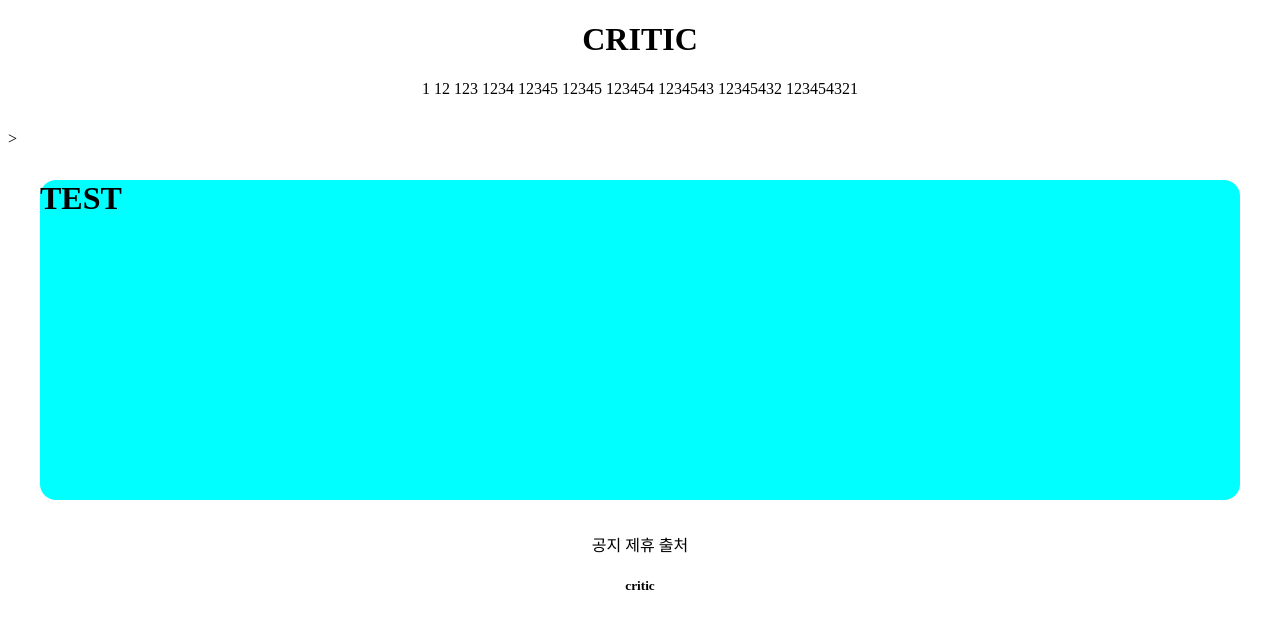
After one commit to WOOONGGG/gis_1, a Django app: template accountapp/templates/accountapp/hello_world.html in a window 1280 px wide. The commit adds this page. Shown: the top 629 px of the page. Run offline with Django 3.2, Linux system fonts and the light colour scheme; the template is opened without the code that fills it, so the values that code supplies are empty; parts of the project's set-up code (start-up, migrations or seed data) failed here and were passed over.

Commit message:
21.07.07_1

```diff
--- /dev/null
+++ b/accountapp/templates/accountapp/hello_world.html
@@ -0,0 +1,11 @@
+{% extends 'base.html' %}
+
+{% block content %}
+
+    <div style ='height: 20rem; background-color: aqua; margin: 2rem; border-radius: 1rem'>
+        <h1>TEST</h1>
+
+</div>
+
+
+{% endblock %}
--- a/accountapp/views.py
+++ b/accountapp/views.py
@@ -4,4 +4,4 @@ from django.shortcuts import render
 
 # Create your views here.
 def hello_world(request):
-    return HttpResponse('Hello World!')
+    return render(request, 'accountapp/hello_world.html')
--- a/templates/base.html
+++ b/templates/base.html
@@ -1,10 +1,11 @@
 <!DOCTYPE html>
 <html lang="en">
-<head>
-    <meta charset="UTF-8">
-    <title>Title</title>
-</head>
+{% include 'header.html'%}
 <body>
 
+{% block content %}
+{% endblock  %}
+
+{%  include 'footer.html' %}
 </body>
 </html>
--- /dev/null
+++ b/templates/footer.html
@@ -0,0 +1,13 @@
+<div style = 'text-align: center'>
+
+    <div class="pragmatic_header_button">
+         <span>공지</span>
+         <span>제휴</span>
+         <span>출처</span>
+    </div>
+    <div class ="pragmatic_header_logo">
+        <h5>critic</h5>
+    </div>
+
+
+</div>
--- /dev/null
+++ b/templates/header.html
@@ -0,0 +1,20 @@
+<div style="text-align: center">
+
+    <div class="pragmatic_header_logo">
+        <h1>CRITIC</h1>
+    </div>
+    <div style="margin-bottom: 2rem">
+        <span>1</span>
+        <span>12</span>
+        <span>123</span>
+        <span>1234</span>
+        <span>12345</span>
+        <span>12345</span>
+        <span>123454</span>
+        <span>1234543</span>
+        <span>12345432</span>
+        <span>123454321</span>
+
+    </div>
+
+</div>>
```
Also changed, not shown: static/base.css (added, +11 -0 lines), templates/head.html (added, +13 -0 lines).
